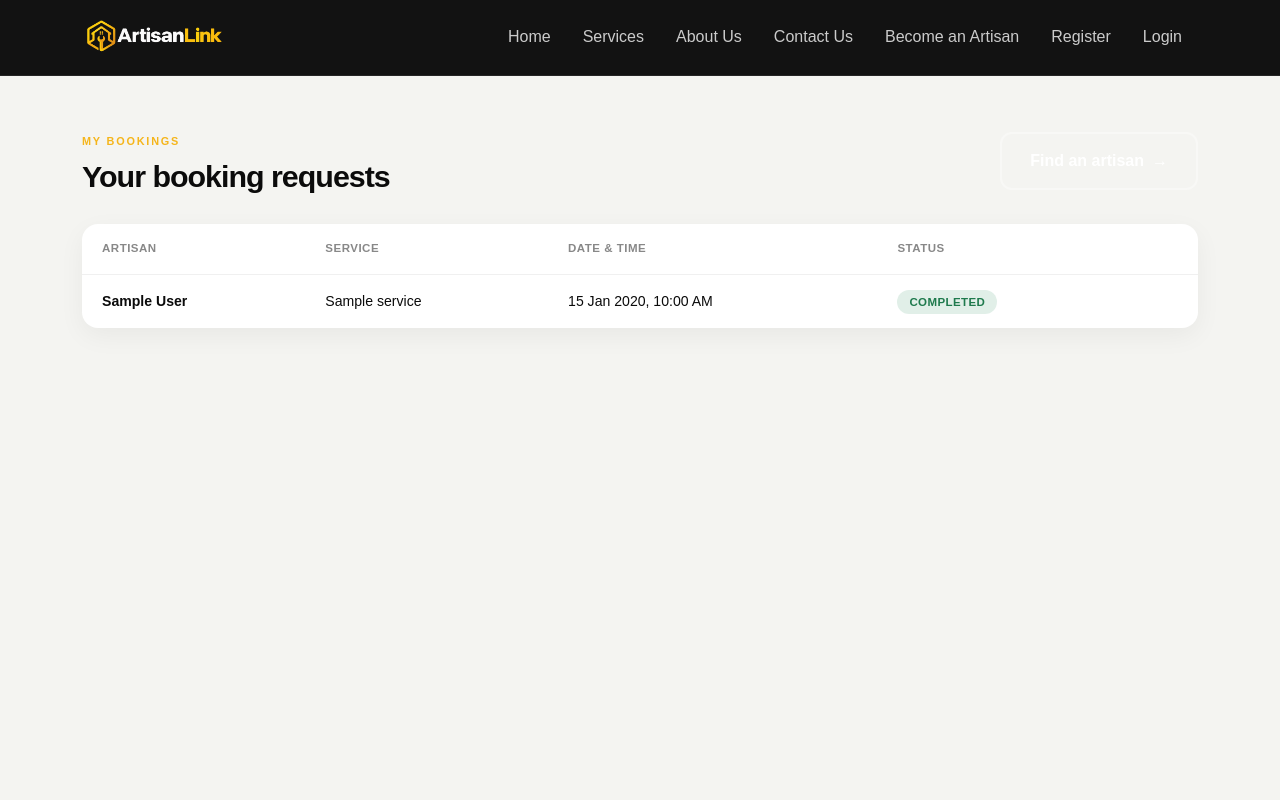
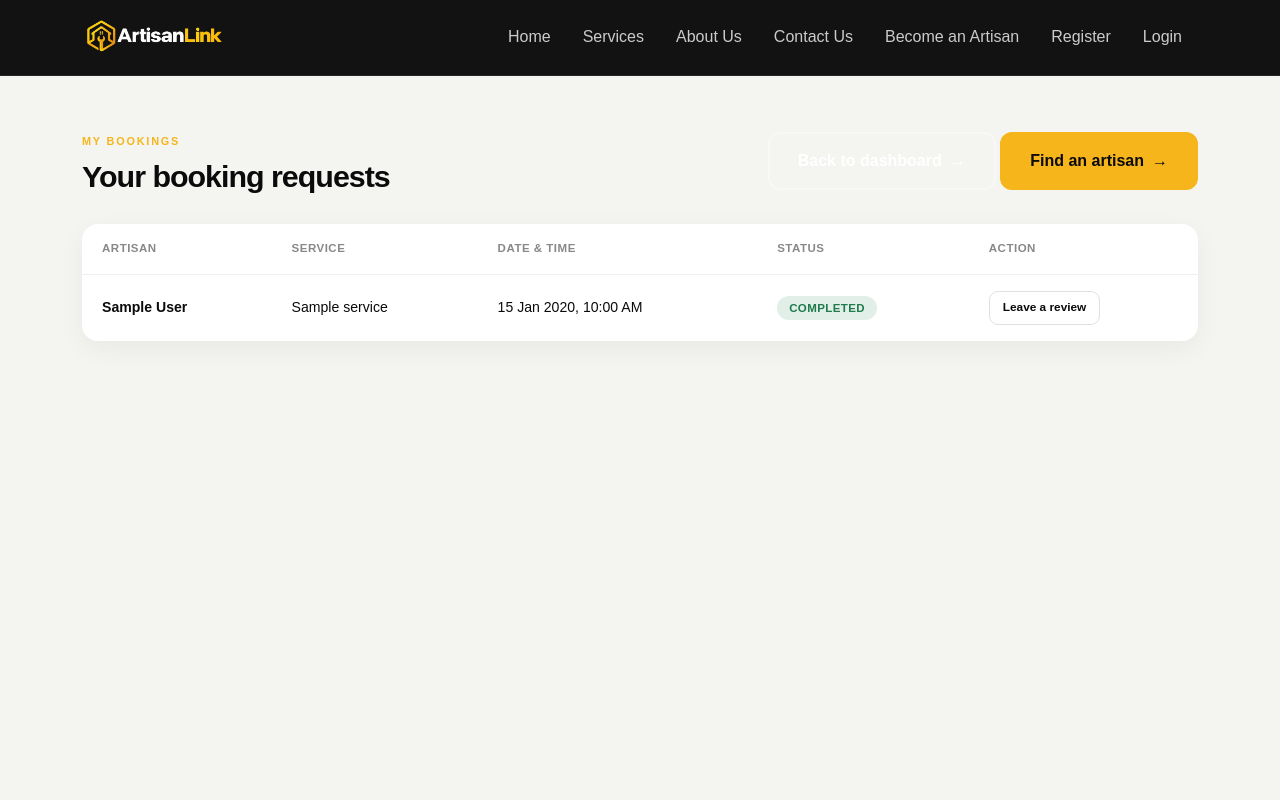
Before and after one commit to Vichi-King/ArtisanLink, a Flask app: template app/templates/my_bookings.html in a window 1280 px wide. Run offline with Flask 3, Linux system fonts and the light colour scheme; the template is opened without the code that fills it: values that come from a table or form of the project are taken from there, others are empty; tables that the repository leaves empty hold one stand-in row (values such as "Sample post").

Commit message:
Add customer completion confirmation and review workflow

```diff
--- a/app/templates/my_bookings.html
+++ b/app/templates/my_bookings.html
@@ -1,50 +1,51 @@
 {% extends "base.html" %}
-
-{% block title %}
-My Bookings | ArtisanLink
-{% endblock %}
-
+{% block title %}My Bookings | ArtisanLink{% endblock %}
 {% block content %}
-
 <section class="bookings-list-section">
     <div class="container">
         <header class="bookings-list-header">
-            <div>
-                <span class="artisan-dashboard-eyebrow">MY BOOKINGS</span>
-                <h1>Your booking requests</h1>
+            <div><span class="artisan-dashboard-eyebrow">MY BOOKINGS</span><h1>Your booking requests</h1></div>
+            <div class="bookings-header-actions">
+                <a href="{{ url_for('customer_dashboard') }}" class="hero-btn hero-btn-secondary">Back to dashboard <span class="ms-2">→</span></a>
+                <a href="{{ url_for('artisans') }}" class="hero-btn hero-btn-primary">Find an artisan <span class="ms-2">→</span></a>
             </div>
-            <a href="{{ url_for('artisans') }}" class="hero-btn hero-btn-secondary">
-                Find an artisan
-                <span class="ms-2">→</span>
-            </a>
         </header>
-
         {% if bookings %}
         <div class="bookings-table-wrap">
             <table class="bookings-table">
-                    <thead>
-                        <tr>
-                            <th>Artisan</th>
-                            <th>Service</th>
-                            <th>Date &amp; time</th>
-                            <th>Status</th>
-                            <th></th>
-                        </tr>
-                    </thead>
+                <thead><tr><th>Artisan</th><th>Service</th><th>Date &amp; time</th><th>Status</th><th>Action</th></tr></thead>
                 <tbody>
                 {% for booking in bookings %}
                 <tr>
-                                <td>
-                                    <a href="{{ url_for('artisan_profile', artisan_id=booking.artisan.id) }}">{{ booking.artisan.user.full_name }}</a>
-                                </td>
+                    <td><a href="{{ url_for('artisan_profile', artisan_id=booking.artisan.id) }}">{{ booking.artisan.user.full_name }}</a></td>
                     <td>{{ booking.service.name }}</td>
                     <td>{{ booking.booking_date.strftime('%d %b %Y, %I:%M %p') }}</td>
-                                <td><span class="al-status-badge al-status-{{ booking.status }}">{{ booking.status|capitalize }}</span></td>
-                                <td>
-                                    {% if booking.status == "pending" %}
-                                        <form method="POST" action="{{ url_for('cancel_booking', booking_id=booking.id) }}" onsubmit="return confirm('Cancel this booking request?');">
-                                            <button type="submit" class="al-dashboard-secondary-btn al-table-action">Cancel</button>
-                                        </form>
+                    <td><span class="al-status-badge al-status-{{ booking.status }}">{{ booking.status|replace('_', ' ')|capitalize }}</span></td>
+                    <td class="al-table-actions">
+                        {% if booking.status == 'pending' %}
+                            <form method="POST" action="{{ url_for('cancel_booking', booking_id=booking.id) }}" onsubmit="return confirm('Cancel this booking request?');"><button type="submit" class="al-dashboard-secondary-btn al-table-action">Cancel</button></form>
+                        {% elif booking.status == 'awaiting_customer_confirmation' %}
+                            <div class="completion-confirmation">
+                                <strong>Was the work completed?</strong>
+                                <div class="completion-actions">
+                                    <form method="POST" action="{{ url_for('confirm_completion', booking_id=booking.id) }}"><input type="hidden" name="action" value="completed"><button type="submit" class="al-dashboard-secondary-btn al-table-action al-action-accept">Yes, completed</button></form>
+                                    <form method="POST" action="{{ url_for('confirm_completion', booking_id=booking.id) }}"><input type="hidden" name="action" value="not_completed"><button type="submit" class="al-dashboard-secondary-btn al-table-action al-action-decline">No, not completed</button></form>
+                                </div>
+                            </div>
+                        {% elif booking.status == 'completed' %}
+                            {% set existing_review = booking.artisan.id %}
+                            <button type="button" class="al-dashboard-secondary-btn al-table-action" data-bs-toggle="modal" data-bs-target="#reviewModal{{ booking.id }}">Leave a review</button>
+                            <div class="modal fade" id="reviewModal{{ booking.id }}" tabindex="-1" aria-labelledby="reviewModalLabel{{ booking.id }}" aria-hidden="true">
+                                <div class="modal-dialog modal-dialog-centered"><div class="modal-content al-modal-content"><form method="POST" action="{{ url_for('submit_review', booking_id=booking.id) }}">
+                                    <div class="modal-header"><h5 class="modal-title" id="reviewModalLabel{{ booking.id }}">Review {{ booking.artisan.user.full_name }}</h5><button type="button" class="btn-close" data-bs-dismiss="modal" aria-label="Close"></button></div>
+                                    <div class="modal-body"><div class="mb-3"><label class="form-label" for="rating{{ booking.id }}">Rating</label><select class="form-select" id="rating{{ booking.id }}" name="rating" required><option value="">Choose a rating</option><option value="5">5 — Excellent</option><option value="4">4 — Very good</option><option value="3">3 — Good</option><option value="2">2 — Fair</option><option value="1">1 — Poor</option></select></div><div><label class="form-label" for="comment{{ booking.id }}">Comment</label><textarea class="form-control" id="comment{{ booking.id }}" name="comment" rows="4" placeholder="Tell other customers about your experience."></textarea></div></div>
+                                    <div class="modal-footer"><button type="button" class="btn btn-outline-secondary" data-bs-dismiss="modal">Cancel</button><button type="submit" class="btn al-modal-submit">Submit review</button></div>
+                                </form></div></div>
+                            </div>
+                        {% elif booking.status == 'declined' %}
+                            <span class="al-booking-muted">No action required</span>
+                        {% elif booking.status == 'not_completed' %}
+                            <span class="al-booking-muted">You reported that the work was not completed.</span>
                         {% endif %}
                     </td>
                 </tr>
@@ -53,14 +54,8 @@ My Bookings | ArtisanLink
             </table>
         </div>
         {% else %}
-            <div class="artisan-empty-state">
-                <div class="artisan-empty-icon">+</div>
-                <h3>No bookings yet</h3>
-                <p>Once you request a service, it will show up here.</p>
-                <a href="{{ url_for('artisans') }}" class="artisan-primary-action">Find an artisan <span>→</span></a>
-            </div>
+        <div class="artisan-empty-state"><div class="artisan-empty-icon">+</div><h3>No bookings yet</h3><p>Once you request a service, it will show up here.</p><a href="{{ url_for('artisans') }}" class="artisan-primary-action">Find an artisan <span>→</span></a></div>
         {% endif %}
     </div>
 </section>
-
 {% endblock %}
```
Lines whose indentation alone changed are shown as unchanged.
